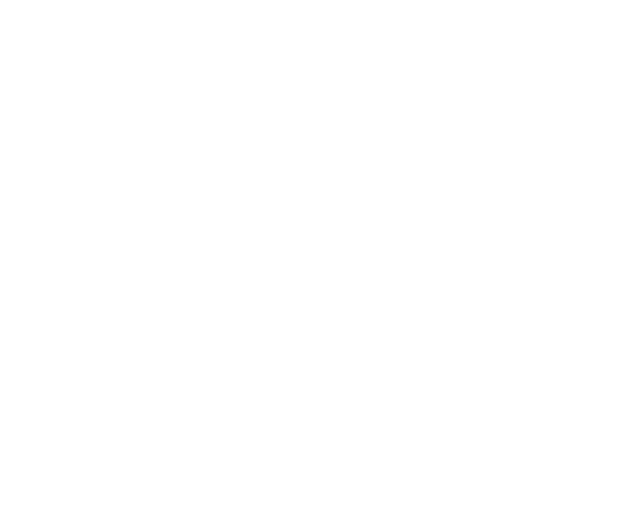
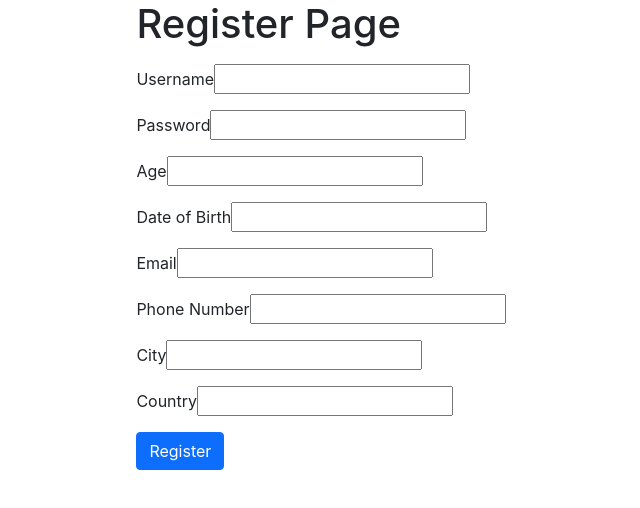
Before and after one commit to jitrakorn/TT3_Group3, a React (Create React App) app in the folder frontend/: page /register in a window 1280 px wide. Before the commit this address had no page. Shown: the top 508 px of the page, without its empty margins (319-959 px from the left). Built offline with nearby package versions, Linux system fonts and the light colour scheme.

Commit message:
Added register page

```diff
--- a/frontend/src/App.js
+++ b/frontend/src/App.js
@@ -3,12 +3,14 @@
 import { BrowserRouter as Router, Route, Routes } from "react-router-dom";
 import Login from "./components/Login";
 import Home from "./components/Home";
+import Register from "./components/Register";
 
 function App() {
   return (
     <Router>
       <Routes>
         <Route path="/login" element={<Login />} />
+        <Route path="/register" element={<Register />} />
         <Route path="/" element={<Home />} />
       </Routes>
     </Router>
--- a/frontend/src/components/Login.js
+++ b/frontend/src/components/Login.js
@@ -31,6 +31,10 @@
         <Link to="/home" className="btn btn-primary">
           Login
         </Link>
+
+        <Link to="/register" className="btn btn-primary">
+          Register
+        </Link>
       </form>
     </div>
   );
--- /dev/null
+++ b/frontend/src/components/Register.js
@@ -0,0 +1,100 @@
+import { useState } from "react";
+import { Link } from "react-router-dom";
+
+const Register = () => {
+  const [username, setUsername] = useState("");
+  const [password, setPassword] = useState("");
+  const [age, setAge] = useState("");
+  const [birthday, setBirthday] = useState("");
+  const [email, setEmail] = useState("");
+  const [phone, setPhone] = useState("");
+  const [city, setCity] = useState("");
+  const [country, setCountry] = useState("");
+
+  return (
+    <div className="d-flex align-items-center justify-content-center">
+      <form>
+        <div className="mb-3">
+          <h1>Register Page</h1>
+        </div>
+        <div className="mb-3">
+          <label>Username</label>
+          <input
+            className="register-username"
+            onChange={(e) => setUsername(e.target.value)}
+            value={username}
+          />
+        </div>
+        <div className="mb-3">
+          <label>Password</label>
+          <input
+            type="password"
+            className="register-password"
+            onChange={(e) => setPassword(e.target.value)}
+            value={password}
+          />
+        </div>
+        <div className="mb-3">
+          <label>Age</label>
+          <input
+            type="password"
+            className="register-age"
+            onChange={(e) => setAge(e.target.value)}
+            value={age}
+          />
+        </div>
+        <div className="mb-3">
+          <label>Date of Birth</label>
+          <input
+            type="password"
+            className="register-birthday"
+            onChange={(e) => setBirthday(e.target.value)}
+            value={birthday}
+          />
+        </div>
+        <div className="mb-3">
+          <label>Email</label>
+          <input
+            type="password"
+            className="register-email"
+            onChange={(e) => setEmail(e.target.value)}
+            value={email}
+          />
+        </div>
+        <div className="mb-3">
+          <label>Phone Number</label>
+          <input
+            type="password"
+            className="register-phone"
+            onChange={(e) => setPhone(e.target.value)}
+            value={phone}
+          />
+        </div>
+        <div className="mb-3">
+          <label>City</label>
+          <input
+            type="password"
+            className="register-city"
+            onChange={(e) => setCity(e.target.value)}
+            value={city}
+          />
+        </div>
+        <div className="mb-3">
+          <label>Country</label>
+          <input
+            type="password"
+            className="register-country"
+            onChange={(e) => setCountry(e.target.value)}
+            value={country}
+          />
+        </div>
+
+        <Link to="/login" className="btn btn-primary">
+          Register
+        </Link>
+      </form>
+    </div>
+  );
+};
+
+export default Register;
```
